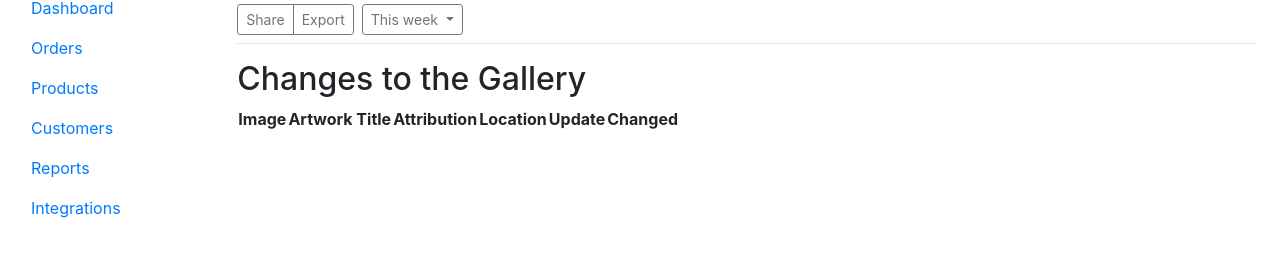
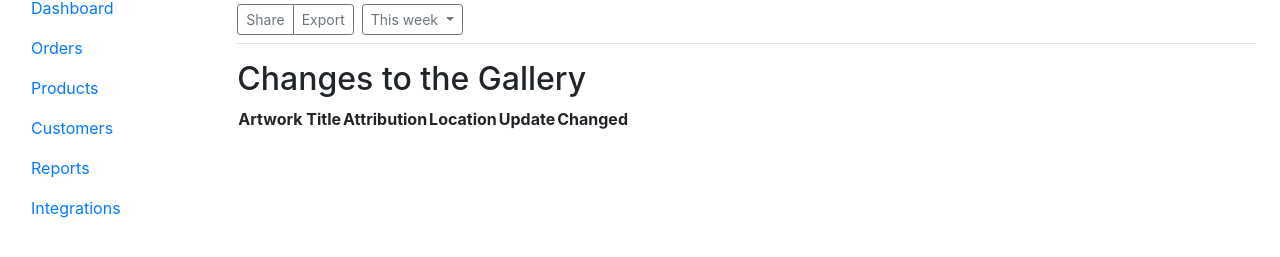
Before and after one commit to jacobmgreer/Same-Old-Same-Old, a Jekyll site: the page built from galleries/east/index.md, in a window 1280 px wide. Shown: the part 204-461 px from the top of the page. Built offline with Jekyll 4.4.1, drawn with Linux system fonts in a browser that asks for light colours; our own code applies the rules of GitHub Pages for plain Markdown files; a style sheet for code colours, icons or effects is not loaded.

Commit message:
Update index.md

```diff
--- a/galleries/east/index.md
+++ b/galleries/east/index.md
@@ -9,12 +9,11 @@
   data-search="true">
 	<thead>
 		<tr>
-			<th data-field="Image" scope="col">Image</th>
-			<th data-field="Artwork Title" scope="col">Artwork Title</th>
-			<th data-field="Attribution" scope="col" data-filter-control="input">Attribution</th>
-			<th data-field="Location" scope="col" data-filter-control="select">Location</th>
-			<th data-field="Update" scope="col" data-filter-control="select">Update</th>
-			<th data-field="Changed" scope="col">Changed</th>
+			<th data-field="title" scope="col">Artwork Title</th>
+			<th data-field="attribution" scope="col" data-filter-control="input">Attribution</th>
+			<th data-field="roomTitle" scope="col" data-filter-control="select">Location</th>
+			<th data-field="Status" scope="col" data-filter-control="select">Update</th>
+			<th data-field="datechange" scope="col">Changed</th>
 		</tr>
 	</thead>
 </table>
```
